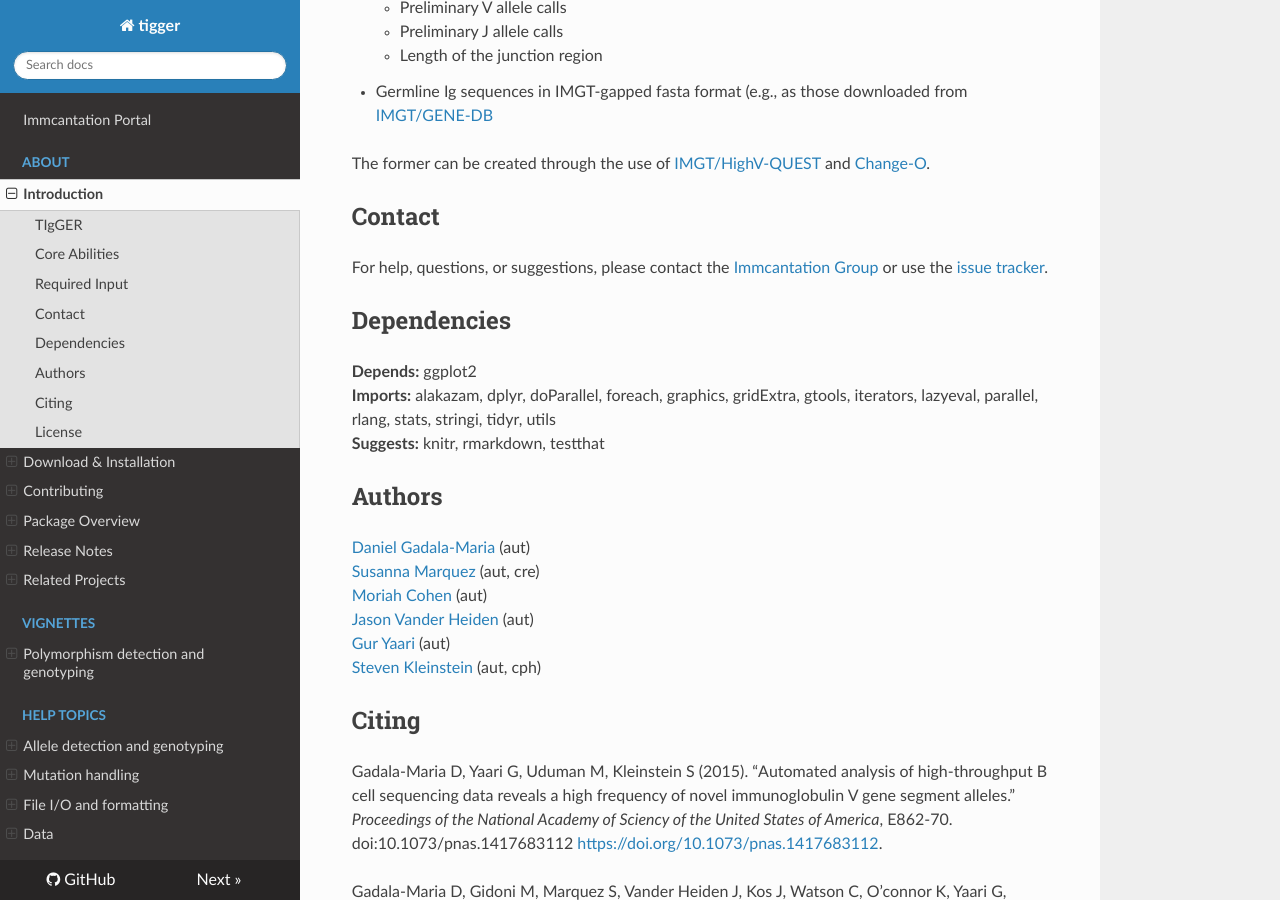
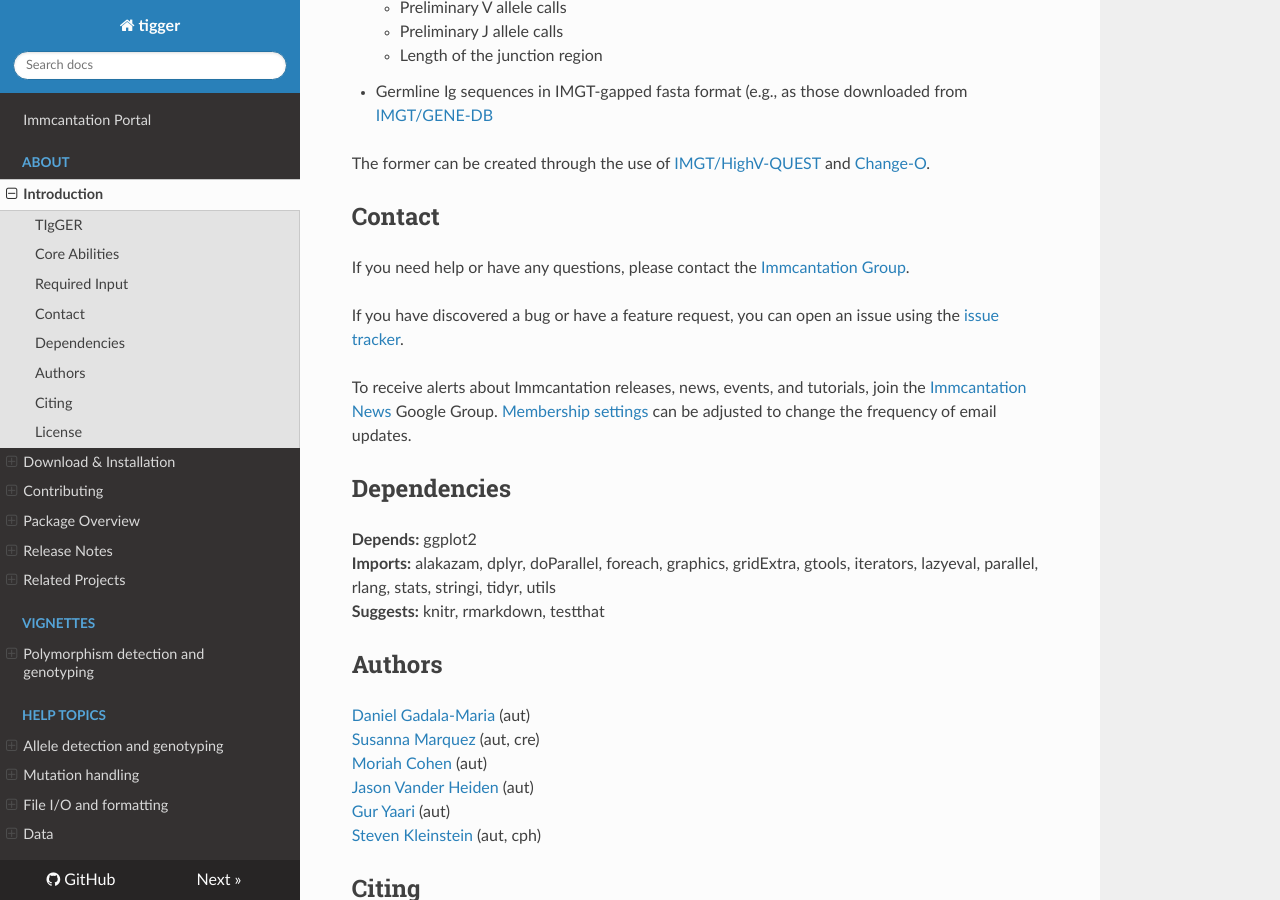
Before and after one commit to immcantation/tigger, an MkDocs documentation site: the page built from docs/index.md, in a window 1280 px wide and 900 px high, scrolled down 836 px. Built offline with MkDocs 1.6.1, drawn with Linux system fonts in a browser that asks for light colours; nearby versions of some CDN libraries.

Commit message:
more detailed contact section

```diff
--- a/docs/index.md
+++ b/docs/index.md
@@ -31,8 +31,11 @@ The former can be created through the use of [IMGT/HighV-QUEST](https://www.imgt
 Contact
 -------------------------------------------------------------------------------
 
-For help, questions, or suggestions, please contact the [Immcantation Group](mailto:immcantation@googlegroups.com) or use the [issue tracker](https://github.com/immcantation/tigger/issues).
+If you need help or have any questions, please contact the [Immcantation Group](mailto:immcantation@googlegroups.com).
 
+If you have discovered a bug or have a feature request, you can open an issue using the [issue tracker](https://github.com/immcantation/tigger/issues).
+
+To receive alerts about Immcantation releases, news, events, and tutorials, join the [Immcantation News](https://groups.google.com/g/immcantation-news) Google Group. [Membership settings](https://groups.google.com/g/immcantation-news/membership) can be adjusted to change the frequency of email updates.
 
 ## Dependencies
 
```
Also changed, not shown: README.md (+5 -1 lines).
